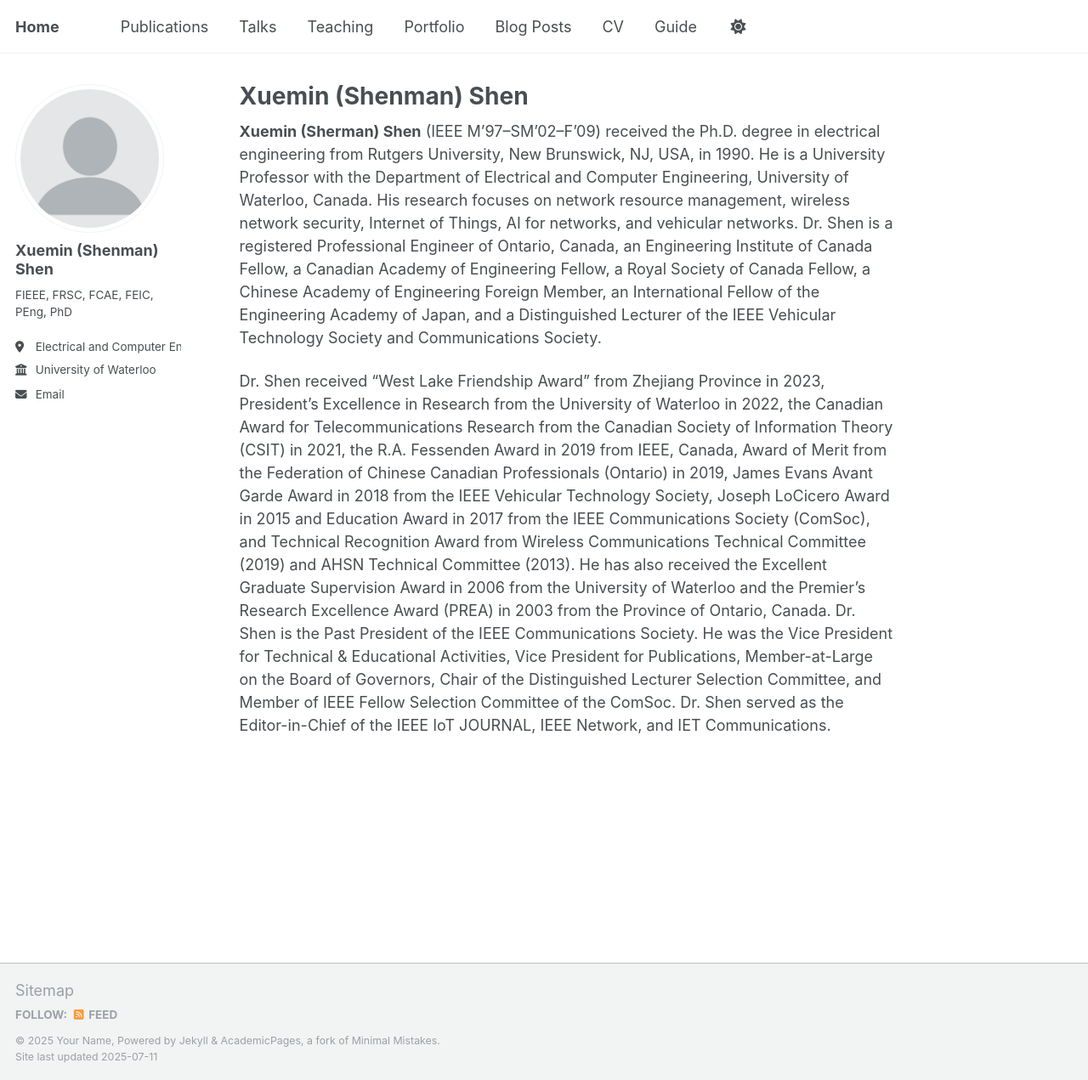
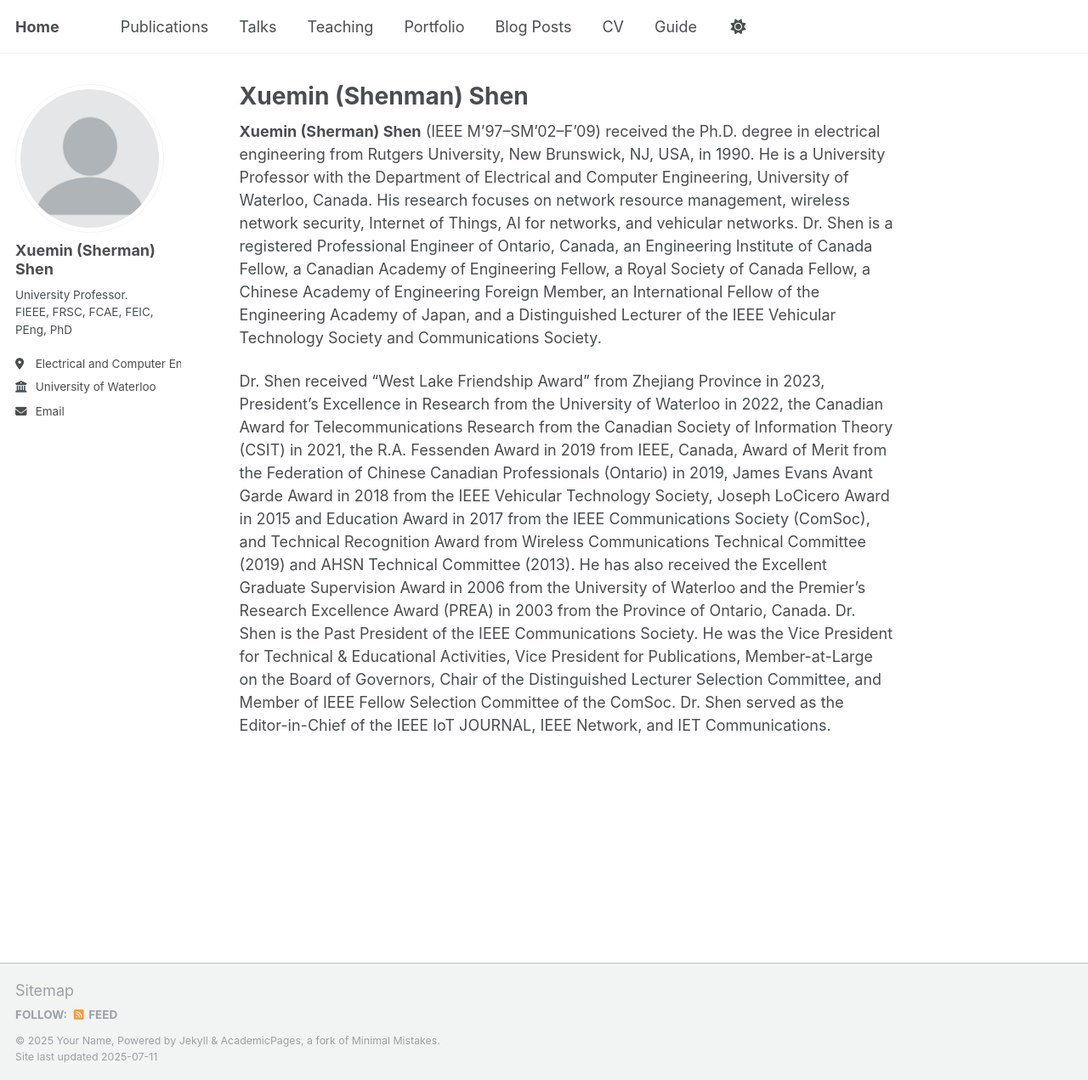
Before and after one commit to m64he/sshen, a Jekyll site: the page built from _pages/about.md, in a window 1280 px wide and 1271 px high. Shown: the whole window at 85% size. Built offline with Jekyll 4.4.1, drawn with Linux system fonts in a browser that asks for light colours; a script that is not in the unit is left out.

Commit message:
Update _config.yml

```diff
--- a/_config.yml
+++ b/_config.yml
@@ -23,10 +23,9 @@
 author:
   # Biographic information
   avatar           : "profile.png"
-  name             : "Xuemin (Shenman) Shen"
+  name             : "Xuemin (Sherman) Shen"
   pronouns         : # example: "she/her"
-  bio              : "University Professor"
-  bio              : "FIEEE, FRSC, FCAE, FEIC, PEng, PhD"
+  bio              : "University Professor.<br>FIEEE, FRSC, FCAE, FEIC, PEng, PhD"
   location         : "Electrical and Computer Engineering"
   employer         : "University of Waterloo"
   uri              : # URL
```
